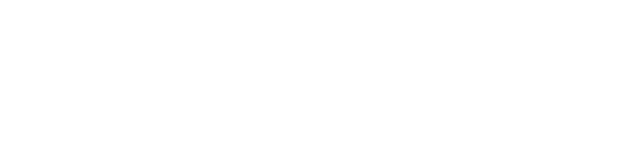
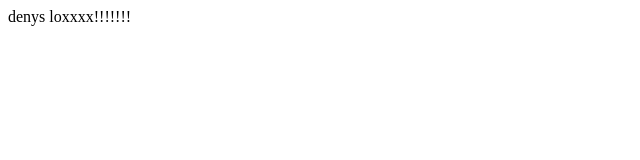
Before and after one commit to denysderbin/test, a plain HTML site: page index.html in a window 1280 px wide. Shown: the whole page, without its empty margins (0-640 px from the left). Drawn offline with Linux system fonts and the light colour scheme.

Commit message:
added nnew line denys loxgit add .git add .

```diff
--- a/index.html
+++ b/index.html
@@ -6,6 +6,6 @@
     <title>Document</title>
 </head>
 <body>
-
+    denys loxxxx!!!!!!!
 </body>
 </html>
```
